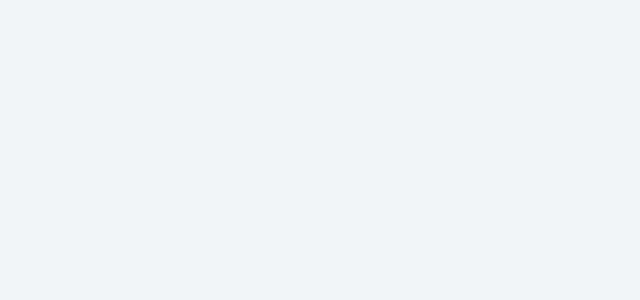
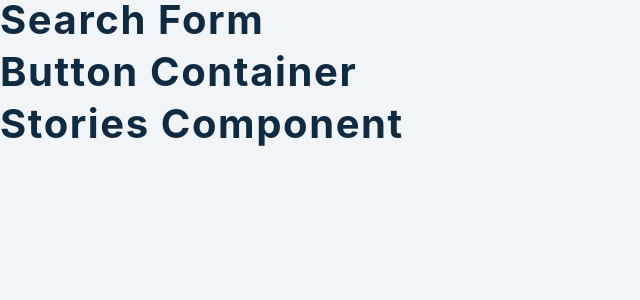
Before and after one commit to zainabturkmen/React-Projects, a React (Create React App) app in the folder react-projects-master/22-hacker-news/setup/: page / in a window 1280 px wide. Shown: the top 300 px of the page, without its empty margins (0-640 px from the left). Built offline with nearby package versions, Linux system fonts and the light colour scheme.

Commit message:
hacker news

```diff
--- a/react-projects-master/22-hacker-news/setup/src/App.js
+++ b/react-projects-master/22-hacker-news/setup/src/App.js
@@ -1,8 +1,14 @@
-import React from 'react'
-import SearchForm from './SearchForm'
-import Stories from './Stories'
-import Buttons from './Buttons'
+import React from "react";
+import SearchForm from "./SearchForm";
+import Stories from "./Stories";
+import Buttons from "./Buttons";
+
 function App() {
+  return <>
+    <SearchForm />
+    <Buttons />
+    <Stories />
+  </>;
 }
 
-export default App
+export default App;
```
